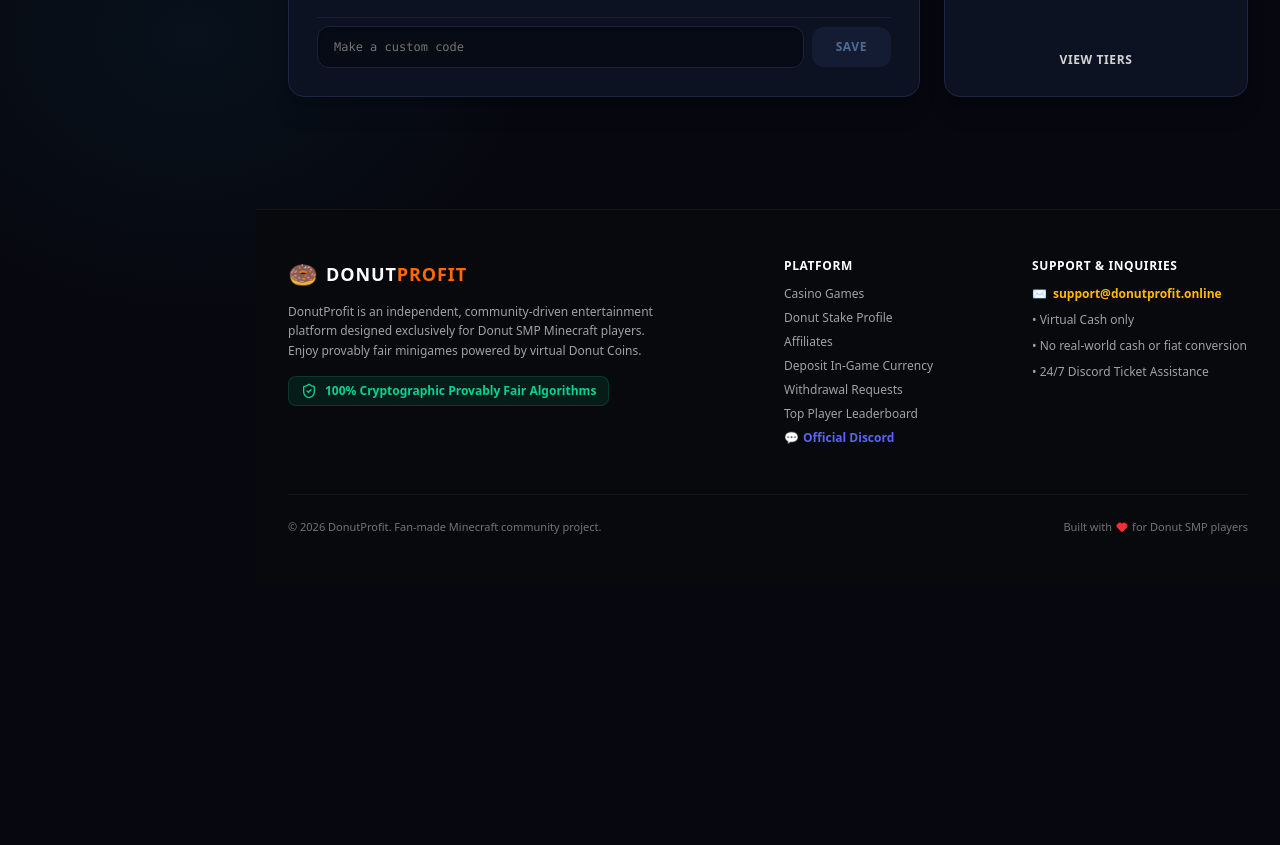
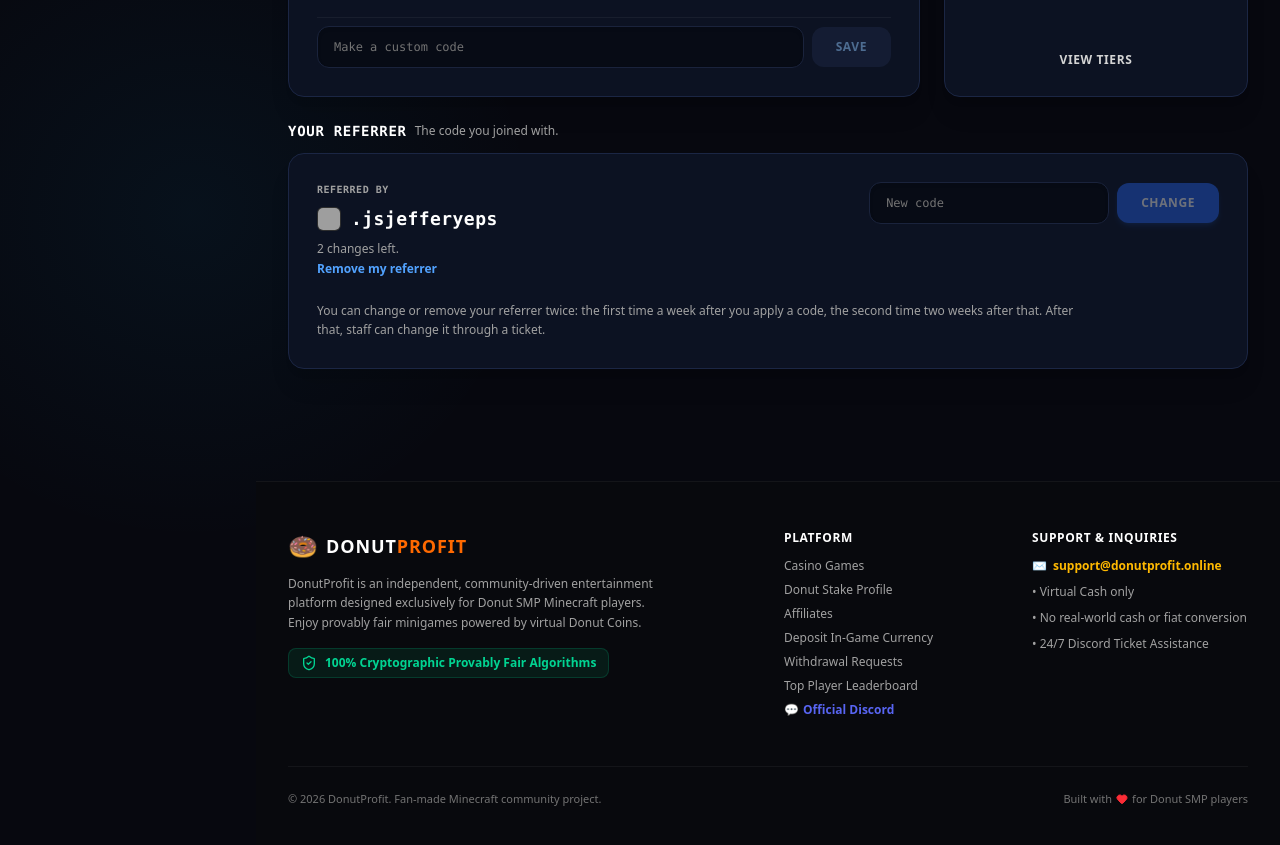
Before and after one commit to discordlarp/donutprofit, a Next.js app: page /referral in a window 1280 px wide. Shown: the part 980-1825 px from the top of the page. Before the commit the page ends 1563 px from the top, so only its background shows below. Built offline with nearby package versions, Linux system fonts and the light colour scheme; grey boxes are pictures that could not be loaded.

Commit message:
Add Your Referrer section under Affiliate category matching design

```diff
--- a/src/app/referral/page.tsx
+++ b/src/app/referral/page.tsx
@@ -18,7 +18,7 @@ import confetti from 'canvas-confetti';
 import { sound } from '@/lib/sound';
 
 export default function ReferralPage() {
-  const { user, users } = useGame();
+  const { user, users, updateReferrer } = useGame();
   const [authModalOpen, setAuthModalOpen] = useState(false);
   const [copiedCode, setCopiedCode] = useState(false);
   const [copiedLink, setCopiedLink] = useState(false);
@@ -26,6 +26,33 @@ export default function ReferralPage() {
   const [savedCustomCode, setSavedCustomCode] = useState<string | null>(null);
   const [saveSuccess, setSaveSuccess] = useState(false);
   const [showTiersModal, setShowTiersModal] = useState(false);
+
+  // Referrer state
+  const [currentReferrer, setCurrentReferrer] = useState<string>('.jsjefferyeps');
+  const [changesLeft, setChangesLeft] = useState<number>(2);
+  const [newReferrerInput, setNewReferrerInput] = useState<string>('');
+  const [referrerMsg, setReferrerMsg] = useState<{ type: 'success' | 'error'; text: string } | null>(null);
+
+  // Load referrer and changes count
+  useEffect(() => {
+    if (typeof window !== 'undefined') {
+      const userKey = user?.id || 'guest';
+      const storedRef = localStorage.getItem(`donutprofit_referrer_${userKey}`);
+      if (storedRef !== null) {
+        setCurrentReferrer(storedRef);
+      } else if (user?.referredBy) {
+        setCurrentReferrer(user.referredBy);
+      } else {
+        setCurrentReferrer('.jsjefferyeps');
+      }
+
+      const storedChanges = localStorage.getItem(`donutprofit_ref_changes_${userKey}`);
+      if (storedChanges !== null) {
+        const parsed = parseInt(storedChanges, 10);
+        if (!isNaN(parsed)) setChangesLeft(parsed);
+      }
+    }
+  }, [user?.id, user?.referredBy]);
 
   // Load custom referral code if saved previously
   useEffect(() => {
@@ -89,6 +116,82 @@ export default function ReferralPage() {
     setSaveSuccess(true);
     sound.playWin();
     setTimeout(() => setSaveSuccess(false), 3000);
+  };
+
+  const handleChangeReferrer = (e: React.FormEvent) => {
+    e.preventDefault();
+    setReferrerMsg(null);
+
+    if (changesLeft <= 0) {
+      setReferrerMsg({ type: 'error', text: 'No changes left. Staff can change it through a ticket.' });
+      return;
+    }
+
+    const clean = newReferrerInput.trim().replace(/^@/, '');
+    if (!clean) {
+      setReferrerMsg({ type: 'error', text: 'Please enter a valid referral code or username.' });
+      return;
+    }
+
+    if (clean.toLowerCase() === currentReferrer.toLowerCase()) {
+      setReferrerMsg({ type: 'error', text: 'You are already linked to this referrer.' });
+      return;
+    }
+
+    if (user && (clean.toLowerCase() === user.minecraftIgn.toLowerCase() || clean.toLowerCase() === user.username.toLowerCase())) {
+      setReferrerMsg({ type: 'error', text: 'You cannot refer yourself!' });
+      return;
+    }
+
+    const nextChanges = Math.max(0, changesLeft - 1);
+    setChangesLeft(nextChanges);
+    setCurrentReferrer(clean);
+    setNewReferrerInput('');
+    setReferrerMsg({ type: 'success', text: `Referrer updated to ${clean}!` });
+
+    if (typeof window !== 'undefined') {
+      const userKey = user?.id || 'guest';
+      localStorage.setItem(`donutprofit_referrer_${userKey}`, clean);
+      localStorage.setItem(`donutprofit_ref_changes_${userKey}`, nextChanges.toString());
+    }
+
+    if (updateReferrer) {
+      updateReferrer(clean);
+    }
+
+    sound.playWin();
+    confetti({ particleCount: 70, spread: 60 });
+    setTimeout(() => setReferrerMsg(null), 4000);
+  };
+
+  const handleRemoveReferrer = () => {
+    setReferrerMsg(null);
+    if (changesLeft <= 0) {
+      setReferrerMsg({ type: 'error', text: 'No changes left. Staff can change it through a ticket.' });
+      return;
+    }
+
+    if (!currentReferrer || currentReferrer === 'None') {
+      setReferrerMsg({ type: 'error', text: 'You currently have no referrer linked.' });
+      return;
+    }
+
+    const nextChanges = Math.max(0, changesLeft - 1);
+    setChangesLeft(nextChanges);
+    setCurrentReferrer('None');
+    setReferrerMsg({ type: 'success', text: 'Referrer removed.' });
+
+    if (typeof window !== 'undefined') {
+      const userKey = user?.id || 'guest';
+      localStorage.setItem(`donutprofit_referrer_${userKey}`, 'None');
+      localStorage.setItem(`donutprofit_ref_changes_${userKey}`, nextChanges.toString());
+    }
+
+    if (updateReferrer) {
+      updateReferrer(null);
+    }
+
+    setTimeout(() => setReferrerMsg(null), 4000);
   };
 
   const referralCount = user?.referralCount || 0;
@@ -368,6 +471,96 @@ export default function ReferralPage() {
         </div>
       </div>
 
+      {/* 4. YOUR REFERRER SECTION */}
+      <div className="flex flex-col gap-3">
+        <div className="flex items-center gap-2">
+          <h3 className="text-sm font-black text-white uppercase tracking-wider font-mono">
+            YOUR REFERRER
+          </h3>
+          <span className="text-xs font-medium text-neutral-400">
+            The code you joined with.
+          </span>
+        </div>
+
+        <div className="rounded-2xl border border-[#1b2644] bg-[#0c1222] p-6 sm:p-7 shadow-xl">
+          <div className="flex flex-col sm:flex-row sm:items-start justify-between gap-6">
+            {/* Left Column: REFERRED BY & Status */}
+            <div className="flex flex-col">
+              <span className="text-[10px] font-black uppercase tracking-wider text-neutral-400 font-mono mb-2 block">
+                REFERRED BY
+              </span>
+
+              {/* Referrer Avatar & Name */}
+              <div className="flex items-center gap-2.5">
+                {/* Minecraft Avatar Head */}
+                {/* eslint-disable-next-line @next/next/no-img-element */}
+                <img
+                  src={`https://mc-heads.net/avatar/${encodeURIComponent(currentReferrer !== 'None' ? currentReferrer : 'steve')}/32`}
+                  alt={currentReferrer}
+                  className="w-6 h-6 rounded-md bg-neutral-900 border border-white/10 shrink-0 object-cover"
+                  onError={(e) => {
+                    (e.target as HTMLElement).style.opacity = '0';
+                  }}
+                />
+                <span className="font-black text-white text-base sm:text-lg font-mono tracking-wide">
+                  {currentReferrer}
+                </span>
+              </div>
+
+              {/* Changes Left */}
+              <span className="text-xs text-neutral-400 font-medium mt-2 block">
+                {changesLeft} {changesLeft === 1 ? 'change' : 'changes'} left.
+              </span>
+
+              {/* Remove my referrer link */}
+              <button
+                type="button"
+                onClick={handleRemoveReferrer}
+                disabled={changesLeft <= 0 || currentReferrer === 'None'}
+                className="text-xs font-bold text-blue-400 hover:text-blue-300 hover:underline disabled:opacity-40 disabled:hover:no-underline disabled:cursor-not-allowed transition cursor-pointer text-left mt-1 w-fit"
+              >
+                Remove my referrer
+              </button>
+            </div>
+
+            {/* Right Column: Input & CHANGE Button */}
+            <form onSubmit={handleChangeReferrer} className="flex items-center gap-2 w-full sm:w-auto">
+              <input
+                type="text"
+                value={newReferrerInput}
+                onChange={(e) => setNewReferrerInput(e.target.value)}
+                placeholder="New code"
+                maxLength={24}
+                disabled={changesLeft <= 0}
+                className="flex-1 sm:w-60 bg-[#070b15] border border-[#1a233c] rounded-xl px-4 py-3 text-xs text-white placeholder-neutral-500 font-mono outline-none focus:border-blue-500 transition shadow-inner disabled:opacity-50"
+              />
+              <button
+                type="submit"
+                disabled={!newReferrerInput.trim() || changesLeft <= 0}
+                className="px-6 py-3 rounded-xl bg-[#2563eb] hover:bg-[#1d4ed8] disabled:opacity-40 disabled:cursor-not-allowed text-white font-black text-xs uppercase tracking-wider transition cursor-pointer active:scale-95 shadow-md shadow-blue-500/20 shrink-0"
+              >
+                CHANGE
+              </button>
+            </form>
+          </div>
+
+          {referrerMsg && (
+            <div className={`mt-4 px-3 py-2 rounded-xl text-xs font-bold ${
+              referrerMsg.type === 'success'
+                ? 'bg-emerald-950/60 border border-emerald-500/30 text-emerald-300'
+                : 'bg-rose-950/60 border border-rose-500/30 text-rose-300'
+            }`}>
+              {referrerMsg.text}
+            </div>
+          )}
+
+          {/* Bottom Information Text */}
+          <p className="text-xs text-neutral-400 font-medium leading-relaxed mt-6 max-w-3xl">
+            You can change or remove your referrer twice: the first time a week after you apply a code, the second time two weeks after that. After that, staff can change it through a ticket.
+          </p>
+        </div>
+      </div>
+
       {/* VIEW TIERS MODAL */}
       {showTiersModal && (
         <div className="fixed inset-0 z-50 flex items-center justify-center p-4 bg-black/75 backdrop-blur-sm animate-in fade-in duration-200">
--- a/src/context/GameContext.tsx
+++ b/src/context/GameContext.tsx
@@ -59,6 +59,7 @@ interface GameContextType {
   activeReferrer: string | null;
   getReferralLink: () => string;
   claimReferralCode: (code: string) => { success: boolean; message: string };
+  updateReferrer: (referrer: string | null) => boolean;
   claimInstant10MEventBonus: () => boolean;
   verifyMinecraftPayment: (ign: string, amount: number, proof?: string) => { success: boolean; message: string };
   transferCoins: (targetIgn: string, amount: number) => { success: boolean; message: string; transferId?: string };
@@ -1832,6 +1833,31 @@ export function GameProvider({ children }: { children: React.ReactNode }) {
     return true;
   };
 
+  const updateReferrer = (newRef: string | null) => {
+    const clean = newRef ? newRef.trim().replace(/^@/, '') : undefined;
+    if (currentUser) {
+      const updated: UserProfile = {
+        ...currentUser,
+        referredBy: clean,
+      };
+      setCurrentUser(updated);
+      setUsers(prev => prev.map(u => u.id === updated.id ? updated : u));
+      if (typeof window !== 'undefined') {
+        localStorage.setItem('donutprofit_user', JSON.stringify(updated));
+        localStorage.setItem('donutprofit_current_user', JSON.stringify(updated));
+      }
+    }
+    if (typeof window !== 'undefined') {
+      if (clean) {
+        localStorage.setItem('donutprofit_active_referrer', clean);
+      } else {
+        localStorage.removeItem('donutprofit_active_referrer');
+      }
+    }
+    setActiveReferrer(clean || null);
+    return true;
+  };
+
   return (
     <GameContext.Provider value={{
       activeGame,
@@ -1847,6 +1873,7 @@ export function GameProvider({ children }: { children: React.ReactNode }) {
       activeReferrer,
       getReferralLink,
       claimReferralCode,
+      updateReferrer,
       claimInstant10MEventBonus,
       verifyMinecraftPayment,
       loginWithMinecraft,
```
